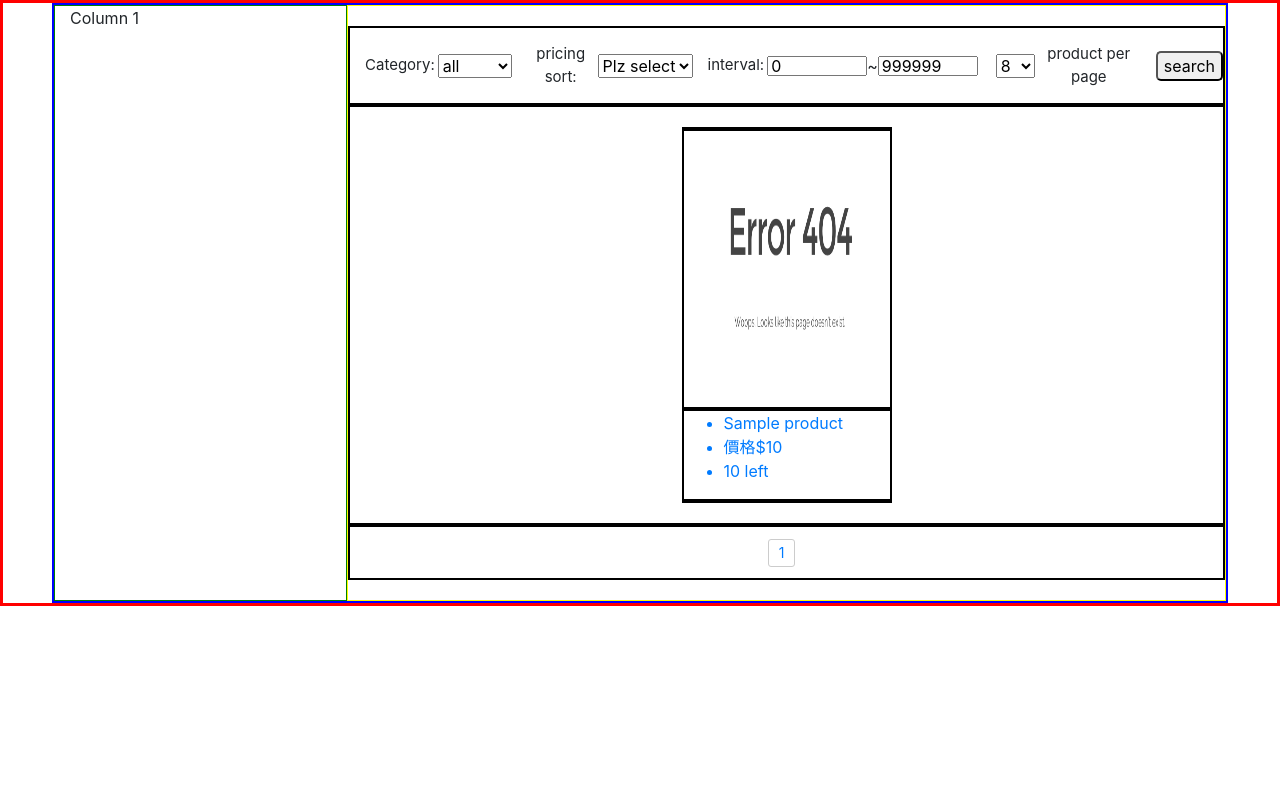
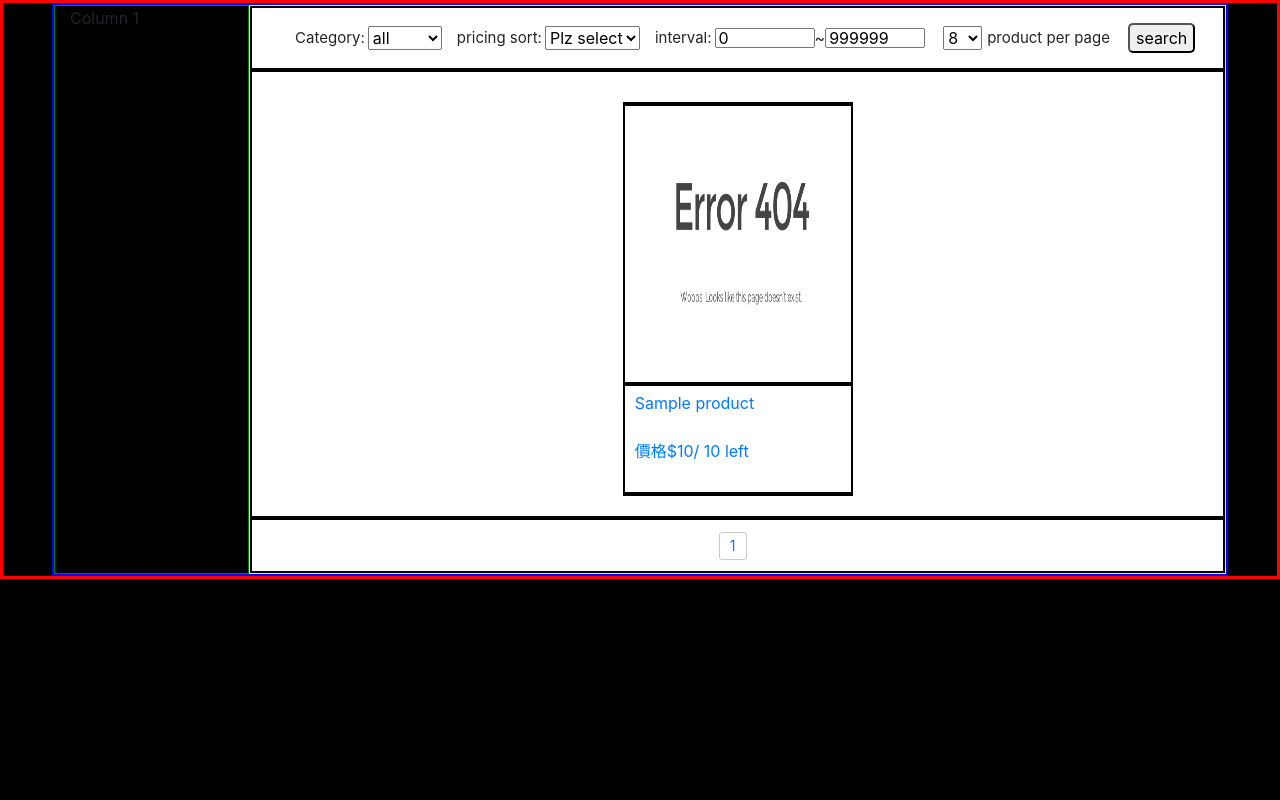
Before and after one commit to rex020809/DB_final, a PHP site: page /plist.php in a window 1280 px wide. Run offline with PHP 8.4, Linux system fonts and the light colour scheme; tables that the repository leaves empty or names only in its code hold one stand-in row (values such as "Sample post"); some libraries are stand-ins or nearby versions.

Commit message:
排版一

```diff
--- a/src/css/product.css
+++ b/src/css/product.css
@@ -1,7 +1,10 @@
-
+body{
+    background-color: black;
+}
 
 .row .col-b{
-    padding:20px 0px 20px 0px;
+    background-color: white;
+    padding:0px 0px 0px 0px;
 }
 
 
@@ -33,7 +36,7 @@
 /* 商品瀏覽 */
 #product_display{
     border: 2px solid black;
-    padding-bottom: 20px;
+    padding: 0 0 20px 0;
     display:flex;
     align-items:flex-start;
     justify-content:center;
@@ -46,21 +49,22 @@
     flex-direction: column;
     align-items:center;
     justify-content:center;
-    margin: 20px 10px 0px 10px;
+    margin: 30px 10px 0px 10px;
     border: 2px solid black;
-    width:210px;
+    width:230px;
 } /* 單一商品方框 */
 
 #product_display img{  /* 商品照片 */
     border: 2px solid black;
-    width:210px;
+    width:230px;
     height:280px;
 }
 
 #product_display .product_title{ /* 商品簡述 */
     text-align: left;
-    width:210px;
-    border: 2px solid black;
+    width:230px;
+    border:2px solid black;
+    padding:5px 5px 5px 10px;
 }
 
 /* 頁數顯示欄位 */
--- a/view/plist.php
+++ b/view/plist.php
@@ -7,9 +7,9 @@
 
 	<div class="container-fluid" style="border:3px solid red; padding:0px 5vw 0px 5vw;">
 		<div class="row" style="border:2px solid blue;">
-			<div class="col-a col-md-3" style="border:1px solid green;">Column 1
+			<div class="col-a col-md-2" style="border:1px solid green;">Column 1
 			</div>
-			<div class="col-b col-md-9" style="border:1px solid yellow;">
+			<div class="col-b col-md-10" style="border:1px solid yellow;">
 
 				<!--  篩選選項欄位 -->
 				<FORM class="form-horizontal" METHOD="GET" id="filter" style="text-align:center">
@@ -107,7 +107,6 @@
 						//排序篩選
 						$sort_filter = "ORDER BY price $p_sort";
 						if ($p_sort!='none'){
-							//$sql="SELECT * FROM product.$sort_filter.price.$p_sort";
 							$sql = $sql.$sort_filter;
 						}
 						//echo $sql;
@@ -136,11 +135,8 @@
 							<img src="../src/images/default.png" alt="not found!">
 							<a href="../model/infopage.php?p_id=<?php echo $row['p_id']; ?> " >
 							<div class="product_title">
-								<ul>
-									<li><?= $row['p_name'] ?></li>
-									<li><?= '價格$'.$row['price'] ?></li>
-									<li><?= $row['stock'].' left' ?></li>
-								</ul>
+								<?= $row['p_name'] ?><br><br>
+								<?= '價格$'.$row['price']."/ ".$row['stock'].' left' ?><br><br>
 							</div>
 							</a>
 						</div>
```
